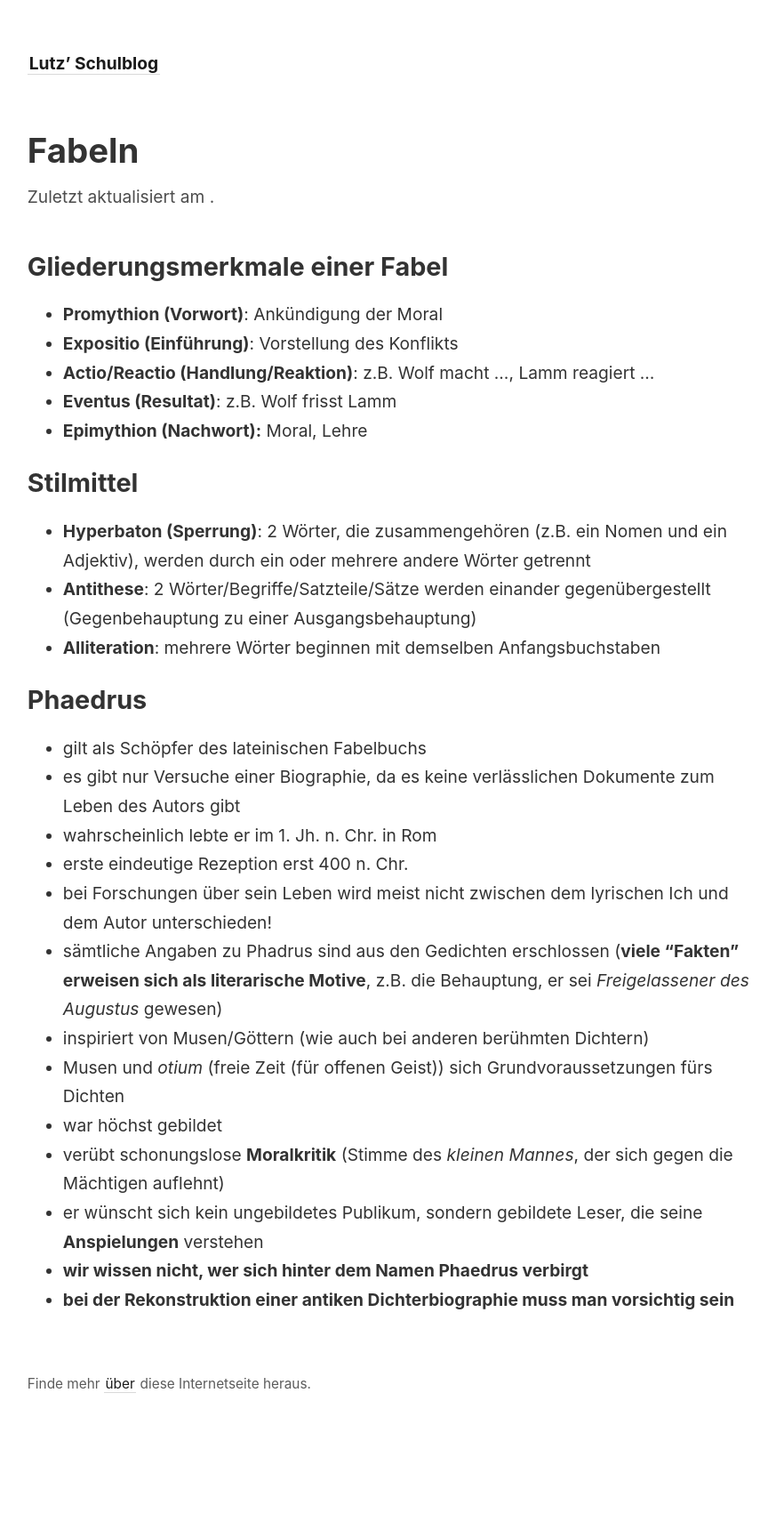
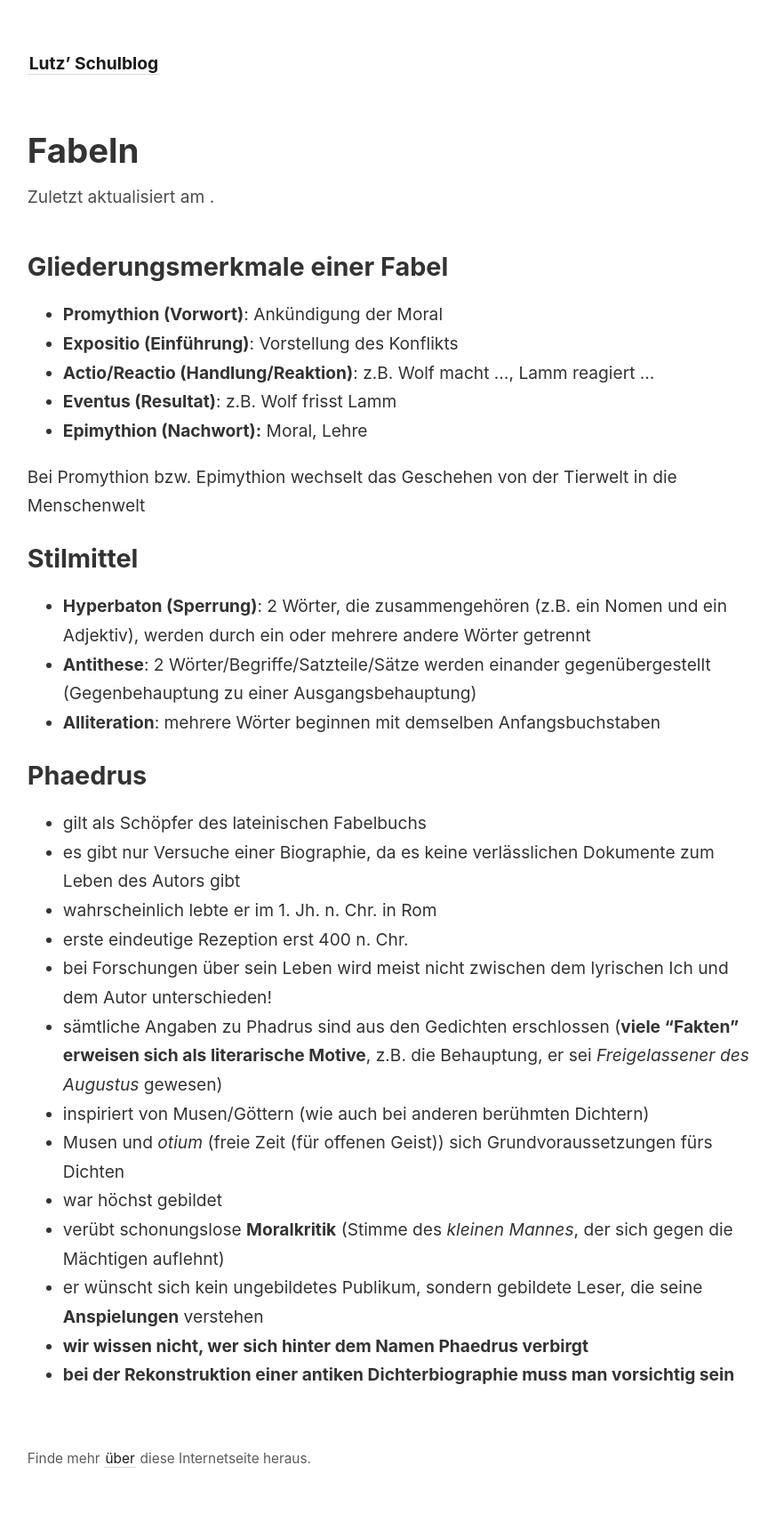
Before and after one commit to lutz-stu/school-blog, a Jekyll site: the page built from _notes/Latein/fabeln.md, in a window 1280 px wide. Shown: the whole page at 89% size, without its empty margins (46-919 px from the left). Built offline with Jekyll 4.4.1, drawn with Linux system fonts in a browser that asks for light colours; before the commit the page ends 1636 px from its top, so only the background shows below that.

Commit message:
Update Latein content (Fabeln)
Add explanation for the transition from animal to human world in fables

```diff
--- a/_notes/Latein/fabeln.md
+++ b/_notes/Latein/fabeln.md
@@ -8,6 +8,8 @@ title: Fabeln
 - **Actio/Reactio (Handlung/Reaktion)**: z.B. Wolf macht …, Lamm reagiert …
 - **Eventus (Resultat)**: z.B. Wolf frisst Lamm
 - **Epimythion (Nachwort):** Moral, Lehre
+
+Bei Promythion bzw. Epimythion wechselt das Geschehen von der Tierwelt in die Menschenwelt
 
 ## Stilmittel
 - **Hyperbaton (Sperrung)**: 2 Wörter, die zusammengehören (z.B. ein Nomen und ein Adjektiv), werden durch ein oder mehrere andere Wörter getrennt
```
